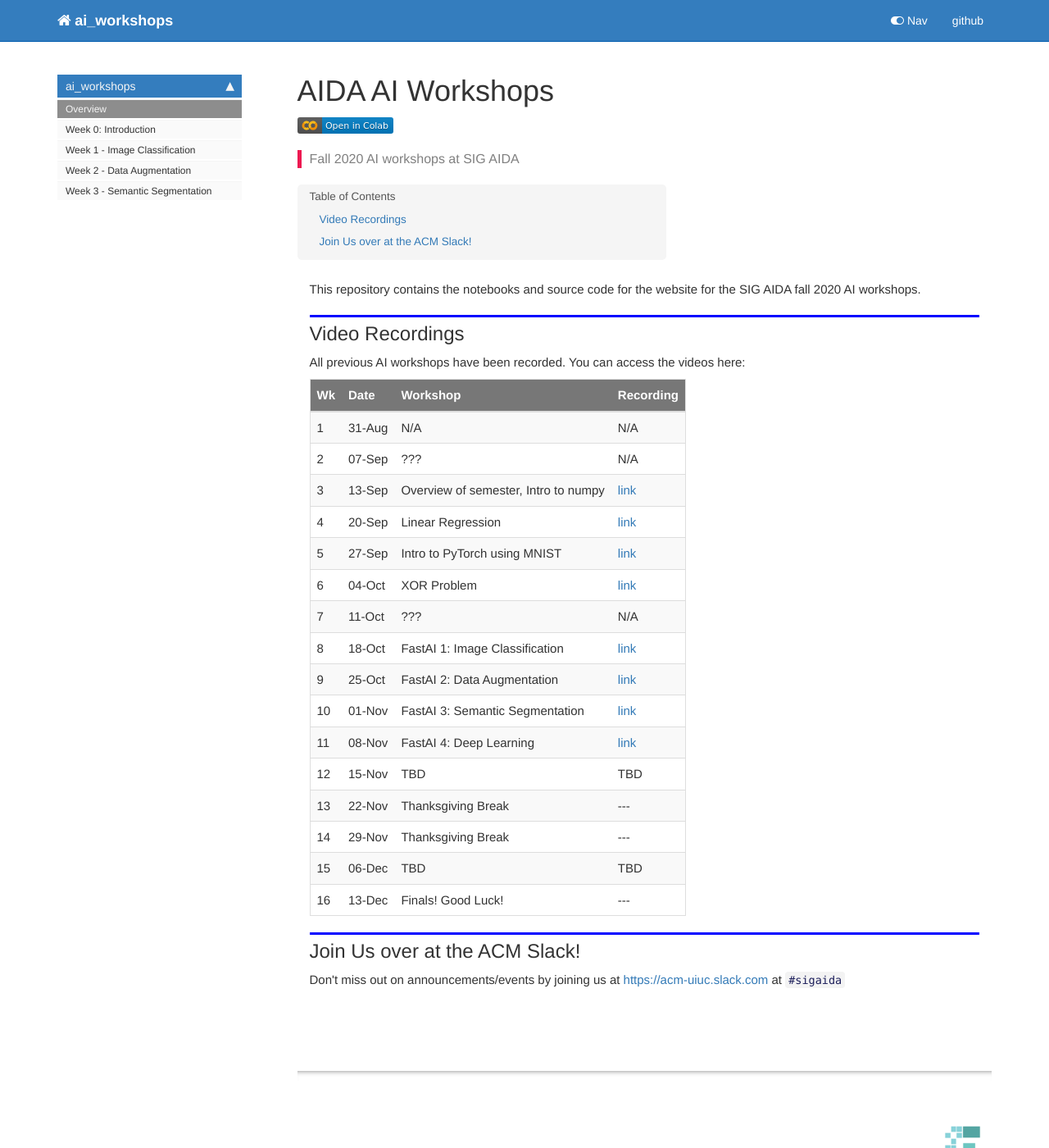
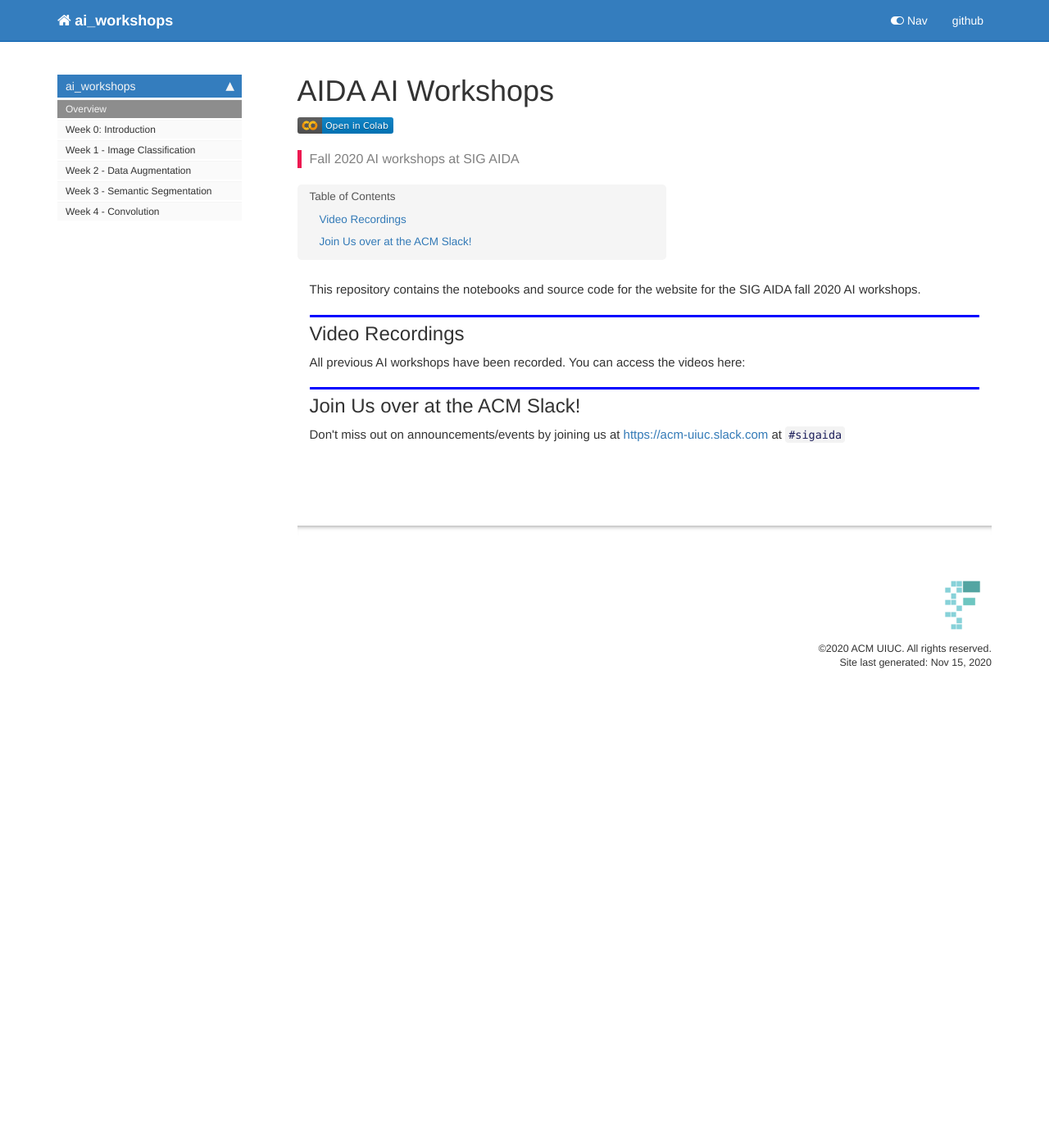
Before and after one commit to AIDA-UIUC/ai_workshops, a Jekyll site: the page built from docs/index.html, in a window 1280 px wide and 1400 px high. Shown: the whole window at 82% size. Built offline with Jekyll 4.4.1, drawn with Linux system fonts in a browser that asks for light colours; nearby versions of some CDN libraries; comment, search, counter and statistics services are not loaded.

Commit message:
chore: build

```diff
--- a/docs/_data/sidebars/home_sidebar.yml
+++ b/docs/_data/sidebars/home_sidebar.yml
@@ -21,6 +21,9 @@ entries:
     - output: web,pdf
       title: Week 3 - Semantic Segmentation
       url: semantic_segmentation.html
+    - output: web,pdf
+      title: Week 4 - Convolution
+      url: convolution.html
     output: web
     title: ai_workshops
   output: web
--- a/docs/index.html
+++ b/docs/index.html
@@ -45,113 +45,6 @@ nb_path: "index.ipynb"
 <div class="cell border-box-sizing text_cell rendered"><div class="inner_cell">
 <div class="text_cell_render border-box-sizing rendered_html">
 <p>All previous AI workshops have been recorded. You can access the videos here:</p>
-<table>
-<thead><tr>
-<th>Wk</th>
-<th>Date</th>
-<th>Workshop</th>
-<th>Recording</th>
-</tr>
-</thead>
-<tbody>
-<tr>
-<td>1</td>
-<td>31-Aug</td>
-<td>N/A</td>
-<td>N/A</td>
-</tr>
-<tr>
-<td>2</td>
-<td>07-Sep</td>
-<td>???</td>
-<td>N/A</td>
-</tr>
-<tr>
-<td>3</td>
-<td>13-Sep</td>
-<td>Overview of semester, Intro to numpy</td>
-<td><a href="https://illinois.zoom.us/rec/play/ufjbhwqehGt959lRGGTuShVcjeeXLwu1o-aMypOvxLKRh28tVoaUC5IlTF-Tzdt_Fa9ReXWu3h4dRWyV.3R1TaLl7sBzHcDfN">link</a></td>
-</tr>
-<tr>
-<td>4</td>
-<td>20-Sep</td>
-<td>Linear Regression</td>
-<td><a href="https://illinois.zoom.us/rec/play/UCTYCtiGDqv6GhhLpuzRQBcFp2jjpe0yreCui4bvQU0FKBoolPNClnql_dbs_o2GTtMwwfhsON3HvJpg.WoLN_c8L9vTprmAd">link</a></td>
-</tr>
-<tr>
-<td>5</td>
-<td>27-Sep</td>
-<td>Intro to PyTorch using MNIST</td>
-<td><a href="https://illinois.zoom.us/rec/play/1D01EJpBaERRSqJBYg2geGGeAn9hh9BD5Gy2wE5R7S8AEelUPN3yX_MeixIQBp0iz73P_6LwspxVXpBm.PklLs-dsZBWRc8Sv">link</a></td>
-</tr>
-<tr>
-<td>6</td>
-<td>04-Oct</td>
-<td>XOR Problem</td>
-<td><a href="https://illinois.zoom.us/rec/play/gNJRM-DMRxQCayBD5XFciTqRECbbufK_J67UEntu7SjeF0X-XyL_4jNUK6exxspizUtNaDavDwxp-Bp1.ZMM-TLnBQ_mOe76U">link</a></td>
-</tr>
-<tr>
-<td>7</td>
-<td>11-Oct</td>
-<td>???</td>
-<td>N/A</td>
-</tr>
-<tr>
-<td>8</td>
-<td>18-Oct</td>
-<td>FastAI 1: Image Classification</td>
-<td><a href="https://illinois.zoom.us/rec/play/GuXBcAf2h8hVTzHNKu8HoawkJJ1YpuBKGzdVb-ymkcJtjQP9sP0whb0KOi7-kmYMuoRnAtJLlB0B0IcX.Mxk4Zfg5fSGVIdiQ">link</a></td>
-</tr>
-<tr>
-<td>9</td>
-<td>25-Oct</td>
-<td>FastAI 2: Data Augmentation</td>
-<td><a href="https://illinois.zoom.us/rec/play/sj5iMK6grGq0pwPtTO2XkoFHpyrtkXsvkiPT28fQvFi49lO9O6LUXgfzmHyBrpU4XU1_iHlOa8Jqet3N.TrsELXMEPrJGcRL2">link</a></td>
-</tr>
-<tr>
-<td>10</td>
-<td>01-Nov</td>
-<td>FastAI 3: Semantic Segmentation</td>
-<td><a href="https://illinois.zoom.us/rec/play/4NmR_NXa1DSU_xE4F7T-GHxfdo8ZbSh95AZLkG21SozLqL_sqvl8tjL05YHBO7cGmztYznL-6sTMH__1.s4_tFqtZtq9M_MNa">link</a></td>
-</tr>
-<tr>
-<td>11</td>
-<td>08-Nov</td>
-<td>FastAI 4: Deep Learning</td>
-<td><a href="https://illinois.zoom.us/rec/play/RAwtidPlYZSEo8OsQ9JLgojRlhB7e9Qy5QTBEXOvWzfq-OZ5NDPvt8IBMJTIT2n2uJguJa3qj_CVGbf8.d0-27f38-Vo5Bjfi">link</a></td>
-</tr>
-<tr>
-<td>12</td>
-<td>15-Nov</td>
-<td>TBD</td>
-<td>TBD</td>
-</tr>
-<tr>
-<td>13</td>
-<td>22-Nov</td>
-<td>Thanksgiving Break</td>
-<td>---</td>
-</tr>
-<tr>
-<td>14</td>
-<td>29-Nov</td>
-<td>Thanksgiving Break</td>
-<td>---</td>
-</tr>
-<tr>
-<td>15</td>
-<td>06-Dec</td>
-<td>TBD</td>
-<td>TBD</td>
-</tr>
-<tr>
-<td>16</td>
-<td>13-Dec</td>
-<td>Finals! Good Luck!</td>
-<td>---</td>
-</tr>
-</tbody>
-</table>
 
 </div>
 </div>
--- a/docs/sidebar.json
+++ b/docs/sidebar.json
@@ -4,6 +4,7 @@
     "Week 0: Introduction": "introduction.html",
     "Week 1 - Image Classification": "image_classification.html",
     "Week 2 - Data Augmentation": "data_augmentation.html",
-    "Week 3 - Semantic Segmentation": "semantic_segmentation.html"
+    "Week 3 - Semantic Segmentation": "semantic_segmentation.html",
+    "Week 4 - Convolution": "convolution.html"
   }
 }
```
Also changed, not shown: README.md.
